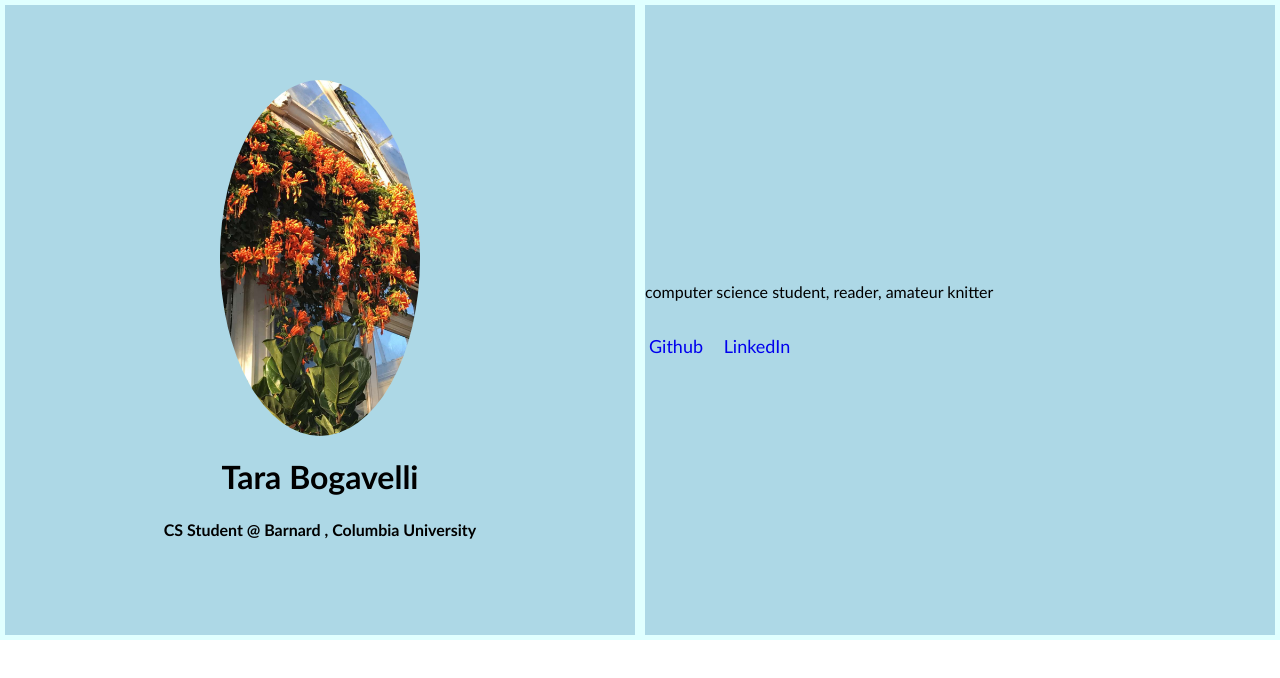
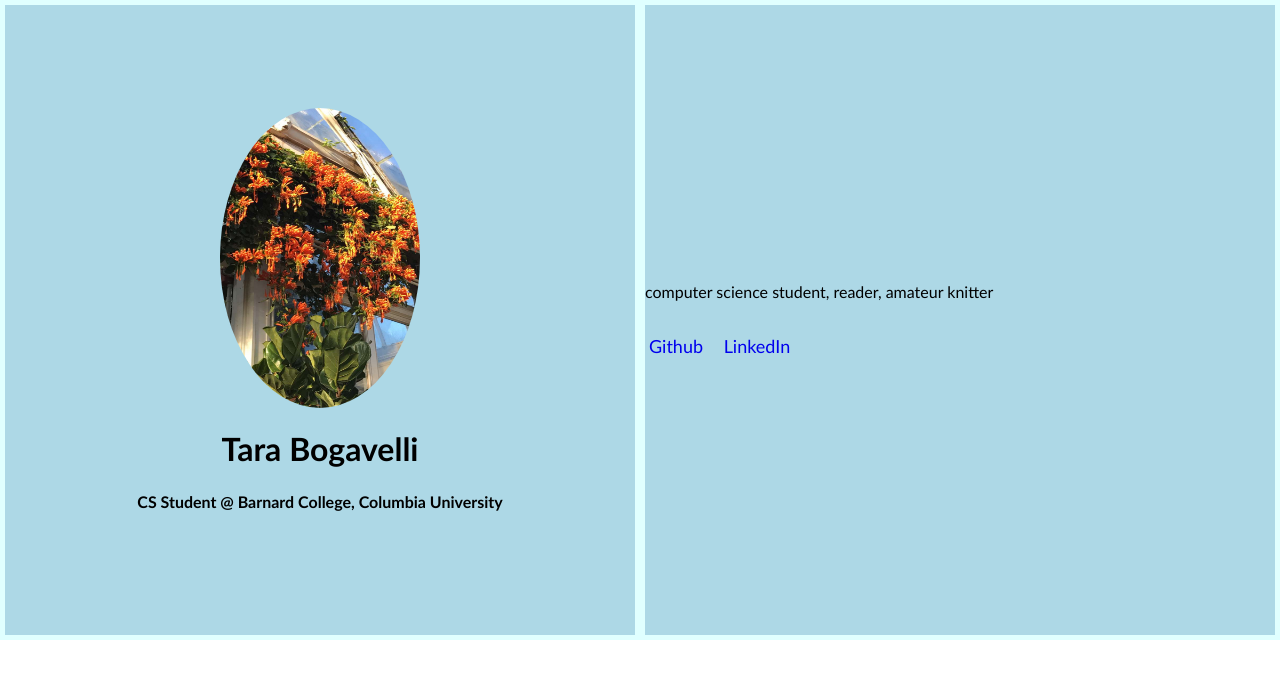
Before and after one commit to tarabogavelli/tarabogavelli.github.io, a plain HTML site: page index.html in a window 1280 px wide. Drawn offline with Linux system fonts and the light colour scheme.

Commit message:
Add files via upload

```diff
--- a/index.html
+++ b/index.html
@@ -7,9 +7,9 @@
     <div class="wrapper">
 
       <div class="left">
-        <img class="flower" src="flower.JPG" width="200" />
+        <img class="flower" src="flower.JPG" width="200" height="300"/>
         <h1 class="name">Tara Bogavelli</h1>
-        <h4 class="subtitle">CS Student @ Barnard , Columbia University</h4>
+        <h4 class="subtitle">CS Student @ Barnard College, Columbia University</h4>
       </div>
 
       <div class="right">
```
